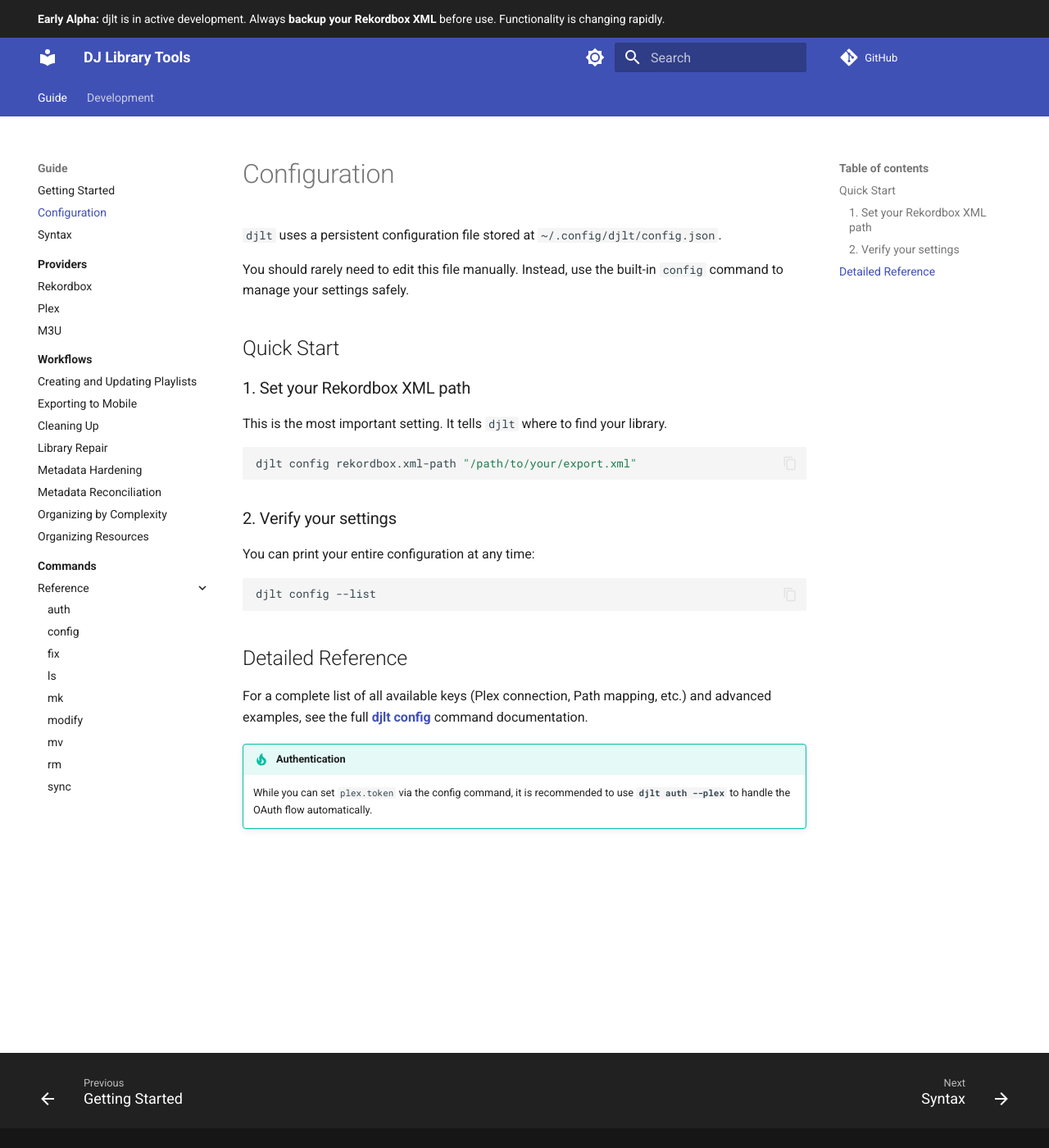
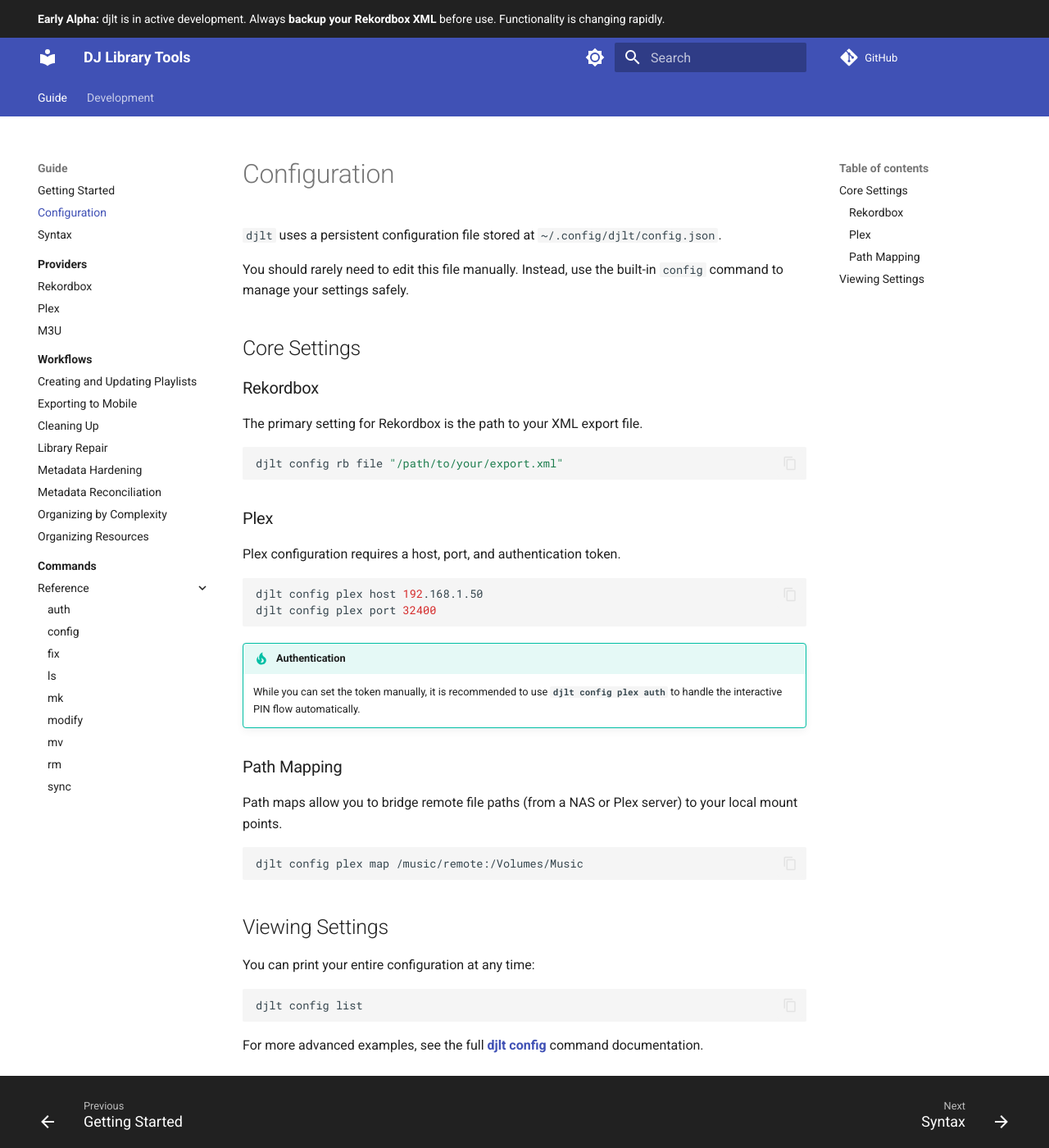
Before and after one commit to llttlltt/dj-library-tools, an MkDocs documentation site: the page built from docs/guide/configuration.md, in a window 1280 px wide and 1400 px high. Shown: the whole window at 82% size. Built offline with MkDocs 1.6.1 and Material for MkDocs 9.7.7, drawn with Linux system fonts in a browser that asks for light colours; comment, search, counter and statistics services are not loaded.

Commit message:
docs: finalize CLI consolidation in public documentation
- Remove all references to the deprecated djlt auth command
- Update Getting Started and Configuration guides to use new config sub-commands
- Synchronize command overview and index pages with consolidated structure
- Ensure all example commands use strict query syntax and new config paths

````diff
--- a/docs/guide/configuration.md
+++ b/docs/guide/configuration.md
@@ -4,23 +4,34 @@
 
 You should rarely need to edit this file manually. Instead, use the built-in `config` command to manage your settings safely.
 
-## Quick Start
+## Core Settings
 
-### 1. Set your Rekordbox XML path
-This is the most important setting. It tells `djlt` where to find your library.
+### Rekordbox
+The primary setting for Rekordbox is the path to your XML export file.
 ```bash
-djlt config rekordbox.xml-path "/path/to/your/export.xml"
+djlt config rb file "/path/to/your/export.xml"
 ```
 
-### 2. Verify your settings
+### Plex
+Plex configuration requires a host, port, and authentication token.
+```bash
+djlt config plex host 192.168.1.50
+djlt config plex port 32400
+```
+
+!!! tip "Authentication"
+    While you can set the token manually, it is recommended to use **`djlt config plex auth`** to handle the interactive PIN flow automatically.
+
+### Path Mapping
+Path maps allow you to bridge remote file paths (from a NAS or Plex server) to your local mount points.
+```bash
+djlt config plex map /music/remote:/Volumes/Music
+```
+
+## Viewing Settings
 You can print your entire configuration at any time:
 ```bash
-djlt config --list
+djlt config list
 ```
 
-## Detailed Reference
-
-For a complete list of all available keys (Plex connection, Path mapping, etc.) and advanced examples, see the full **[djlt config](../commands/config.md)** command documentation.
-
-!!! tip "Authentication"
-    While you can set `plex.token` via the config command, it is recommended to use **`djlt auth --plex`** to handle the OAuth flow automatically.
+For more advanced examples, see the full **[djlt config](../commands/config.md)** command documentation.
````
Also changed, not shown: docs/commands/index.md (+1 -2 lines), docs/guide/commands/index.md (+4 -3 lines), docs/guide/getting-started.md (+3 -3 lines), docs/guide/query/providers/plex/index.md (+1 -1 lines).
